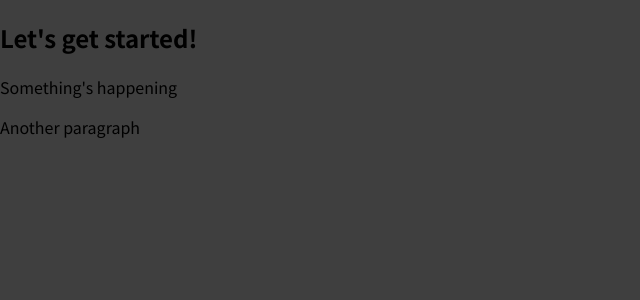
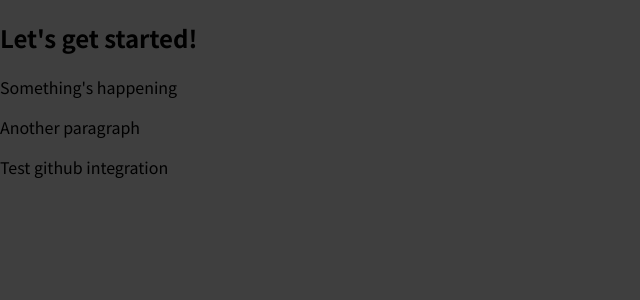
Before and after one commit to akaluzinski/react, a JavaScript app in the folder 01-starting-setup/: page / in a window 1280 px wide. Shown: the top 300 px of the page, without its empty margins (0-640 px from the left). Built offline with nearby package versions, Linux system fonts and the light colour scheme.

Commit message:
test integration

```diff
--- a/01-starting-setup/src/App.js
+++ b/01-starting-setup/src/App.js
@@ -4,6 +4,7 @@ function App() {
       <h2>Let's get started!</h2>
       <p>Something's happening</p>
       <p>Another paragraph</p>
+      <p>Test github integration</p>
     </div>
   );
 }
```
